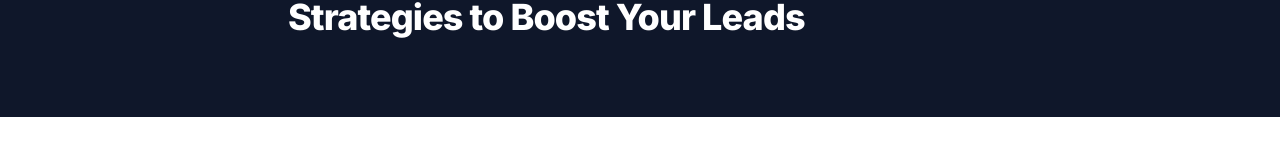
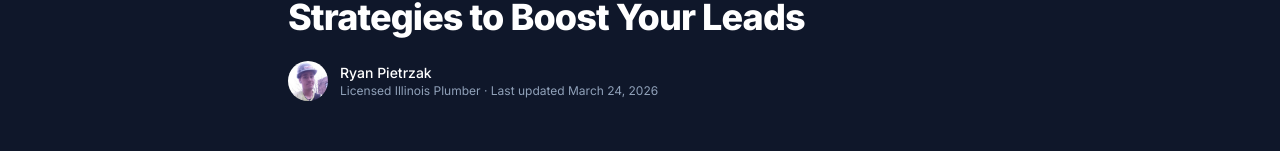
Before and after one commit to FacelessMedia/onlyplumbingsites, a Next.js app: page /blog/digital-marketing-for-plumbers in a window 1280 px wide. Shown: the part 382-533 px from the top of the page. Built offline with nearby package versions, Linux system fonts and the light colour scheme; no server answers.

Commit message:
Fix blog markdown rendering, add author schema + byline, navbar white bg, breadcrumbs grey, n't size fix, sitemap update

```diff
--- a/src/app/blog/[slug]/page.tsx
+++ b/src/app/blog/[slug]/page.tsx
@@ -1,5 +1,6 @@
 import { Metadata } from "next";
 import Link from "next/link";
+import Image from "next/image";
 import { notFound } from "next/navigation";
 import { Calendar, Clock, ArrowLeft, ArrowRight, Phone } from "lucide-react";
 import { Button } from "@/components/ui/button";
@@ -3313,23 +3314,33 @@ export default async function BlogPostPage({
     notFound();
   }
 
+  const lastUpdated = "2026-03-24";
   const articleJsonLd = {
     "@context": "https://schema.org",
     "@type": "Article",
     headline: post.title,
     description: post.excerpt,
     datePublished: post.date,
-    dateModified: post.date,
+    dateModified: lastUpdated,
+    image: `https://onlyplumbingsites.com/api/og?title=${encodeURIComponent(post.title)}`,
     author: {
       "@type": "Person",
       name: "Ryan Pietrzak",
-      jobTitle: "Licensed Plumber & Founder",
+      jobTitle: "Licensed Illinois Plumber",
       url: "https://onlyplumbingsites.com/about",
+      image: "https://onlyplumbingsites.com/ryan-pietrzak.jpg",
+      sameAs: [
+        "https://onlyplumbingsites.com/about",
+      ],
     },
     publisher: {
       "@type": "Organization",
       name: "Only Plumbing Sites",
       url: "https://onlyplumbingsites.com",
+      logo: {
+        "@type": "ImageObject",
+        url: "https://onlyplumbingsites.com/logo.jpeg",
+      },
     },
     mainEntityOfPage: {
       "@type": "WebPage",
@@ -3378,6 +3389,20 @@ export default async function BlogPostPage({
           <h1 className="mt-4 text-3xl font-extrabold tracking-tight text-white sm:text-4xl">
             {post.title}
           </h1>
+
+          <div className="mt-6 flex items-center gap-3">
+            <Image
+              src="/ryan-pietrzak.jpg"
+              alt="Ryan Pietrzak"
+              width={40}
+              height={40}
+              className="h-10 w-10 rounded-full object-cover"
+            />
+            <div>
+              <p className="text-sm font-medium text-white">Ryan Pietrzak</p>
+              <p className="text-xs text-slate-400">Licensed Illinois Plumber &middot; Last updated March 24, 2026</p>
+            </div>
+          </div>
         </div>
       </section>
 
@@ -3499,20 +3524,21 @@ function markdownToHtml(markdown: string): string {
   let tableRows: string[][] = [];
 
   for (let i = 0; i < lines.length; i++) {
-    let line = lines[i];
+    const raw = lines[i];
+    const line = raw.trimStart();
 
     // Skip empty lines (they separate blocks)
-    if (line.trim() === "") {
+    if (line === "") {
       if (inList) { html.push("</ul>"); inList = false; }
       if (inTable) { flushTable(); inTable = false; }
       continue;
     }
 
     // Table rows
-    if (line.trim().startsWith("|") && line.trim().endsWith("|")) {
+    if (line.startsWith("|") && line.endsWith("|")) {
       if (!inList) {
         if (!inTable) inTable = true;
-        const cells = line.trim().slice(1, -1).split("|").map((c) => c.trim());
+        const cells = line.slice(1, -1).split("|").map((c) => c.trim());
         // Skip separator rows (|---|---|)
         if (cells.every((c) => /^[-:]+$/.test(c))) continue;
         tableRows.push(cells);
@@ -3549,7 +3575,6 @@ function markdownToHtml(markdown: string): string {
     // Numbered list items
     if (/^\d+\.\s/.test(line)) {
       if (inList) { html.push("</ul>"); inList = false; }
-      // Render as paragraph with number preserved (prose styles handle it)
       html.push(`<p>${inline(line)}</p>`);
       continue;
     }
--- a/src/app/book-download/page.tsx
+++ b/src/app/book-download/page.tsx
@@ -150,7 +150,7 @@ export default function BookDownloadPage() {
                 The Little Plumber That{" "}
                 <span className="relative inline-block">
                   <span className="text-orange">Could</span>
-                  <span className="absolute -right-8 top-0 text-lg font-normal text-slate-500 line-through decoration-orange decoration-2">
+                  <span className="absolute -right-10 top-0 text-2xl font-extrabold text-slate-400 line-through decoration-orange decoration-2 sm:text-3xl lg:-right-12 lg:text-4xl">
                     n&apos;t
                   </span>
                 </span>
--- a/src/app/sitemap.ts
+++ b/src/app/sitemap.ts
@@ -32,6 +32,8 @@ const blogSlugs = [
 export default function sitemap(): MetadataRoute.Sitemap {
   const staticPages = [
     { url: BASE_URL, lastModified: new Date(), changeFrequency: "weekly" as const, priority: 1.0 },
+    { url: `${BASE_URL}/call`, lastModified: new Date(), changeFrequency: "monthly" as const, priority: 0.9 },
+    { url: `${BASE_URL}/services`, lastModified: new Date(), changeFrequency: "monthly" as const, priority: 0.9 },
     { url: `${BASE_URL}/services/seo-for-plumbers`, lastModified: new Date(), changeFrequency: "monthly" as const, priority: 0.9 },
     { url: `${BASE_URL}/services/plumbing-websites`, lastModified: new Date(), changeFrequency: "monthly" as const, priority: 0.9 },
     { url: `${BASE_URL}/services/ppc-for-plumbers`, lastModified: new Date(), changeFrequency: "monthly" as const, priority: 0.9 },
@@ -47,9 +49,11 @@ export default function sitemap(): MetadataRoute.Sitemap {
     { url: `${BASE_URL}/why-us`, lastModified: new Date(), changeFrequency: "monthly" as const, priority: 0.7 },
     { url: `${BASE_URL}/glossary`, lastModified: new Date(), changeFrequency: "monthly" as const, priority: 0.6 },
     { url: `${BASE_URL}/portfolio`, lastModified: new Date(), changeFrequency: "monthly" as const, priority: 0.7 },
+    { url: `${BASE_URL}/changelog`, lastModified: new Date(), changeFrequency: "monthly" as const, priority: 0.4 },
     { url: `${BASE_URL}/tools`, lastModified: new Date(), changeFrequency: "monthly" as const, priority: 0.7 },
     { url: `${BASE_URL}/tools/plumbing-keywords`, lastModified: new Date(), changeFrequency: "monthly" as const, priority: 0.7 },
     { url: `${BASE_URL}/tools/review-link-generator`, lastModified: new Date(), changeFrequency: "monthly" as const, priority: 0.6 },
+    { url: `${BASE_URL}/tools/citation-checker`, lastModified: new Date(), changeFrequency: "monthly" as const, priority: 0.8 },
     { url: `${BASE_URL}/resources`, lastModified: new Date(), changeFrequency: "monthly" as const, priority: 0.6 },
     { url: `${BASE_URL}/referral`, lastModified: new Date(), changeFrequency: "monthly" as const, priority: 0.5 },
     { url: `${BASE_URL}/podcast`, lastModified: new Date(), changeFrequency: "monthly" as const, priority: 0.5 },
@@ -58,10 +62,8 @@ export default function sitemap(): MetadataRoute.Sitemap {
     { url: `${BASE_URL}/lp/local-seo`, lastModified: new Date(), changeFrequency: "monthly" as const, priority: 0.5 },
     { url: `${BASE_URL}/partners`, lastModified: new Date(), changeFrequency: "monthly" as const, priority: 0.5 },
     { url: `${BASE_URL}/guides`, lastModified: new Date(), changeFrequency: "monthly" as const, priority: 0.7 },
+    { url: `${BASE_URL}/guides/local-citations-for-plumbers`, lastModified: new Date(), changeFrequency: "monthly" as const, priority: 0.9 },
     { url: `${BASE_URL}/stats`, lastModified: new Date(), changeFrequency: "monthly" as const, priority: 0.6 },
-    { url: `${BASE_URL}/tools/citation-checker`, lastModified: new Date(), changeFrequency: "monthly" as const, priority: 0.8 },
-    { url: `${BASE_URL}/guides/local-citations-for-plumbers`, lastModified: new Date(), changeFrequency: "monthly" as const, priority: 0.9 },
-    { url: `${BASE_URL}/portal`, lastModified: new Date(), changeFrequency: "monthly" as const, priority: 0.3 },
     { url: `${BASE_URL}/privacy`, lastModified: new Date(), changeFrequency: "yearly" as const, priority: 0.3 },
     { url: `${BASE_URL}/terms`, lastModified: new Date(), changeFrequency: "yearly" as const, priority: 0.3 },
   ];
--- a/src/components/layout/Breadcrumbs.tsx
+++ b/src/components/layout/Breadcrumbs.tsx
@@ -78,7 +78,7 @@ export default function Breadcrumbs() {
       />
       <nav
         aria-label="Breadcrumb"
-        className="border-b border-slate-100 bg-slate-50"
+        className="border-b border-slate-100 bg-[#F3F3F4]"
       >
         <div className="mx-auto max-w-7xl px-4 py-2.5 sm:px-6 lg:px-8">
           <ol className="flex flex-wrap items-center gap-1 text-xs text-slate-400">
--- a/src/components/layout/Navbar.tsx
+++ b/src/components/layout/Navbar.tsx
@@ -49,7 +49,7 @@ export default function Navbar() {
   }, []);
 
   return (
-    <header className="sticky top-0 z-50 border-b border-slate-200/80 bg-[#F3F3F4] backdrop-blur-md">
+    <header className="sticky top-0 z-50 border-b border-slate-200/80 bg-white backdrop-blur-md">
       <nav className="mx-auto flex h-24 max-w-7xl items-center justify-between px-4 sm:px-6 lg:px-8">
         {/* Logo */}
         <Link href="/" className="flex items-center rounded-lg bg-white px-3 py-1.5">
```
Also changed, not shown: Alex Koch.jpg (added).
